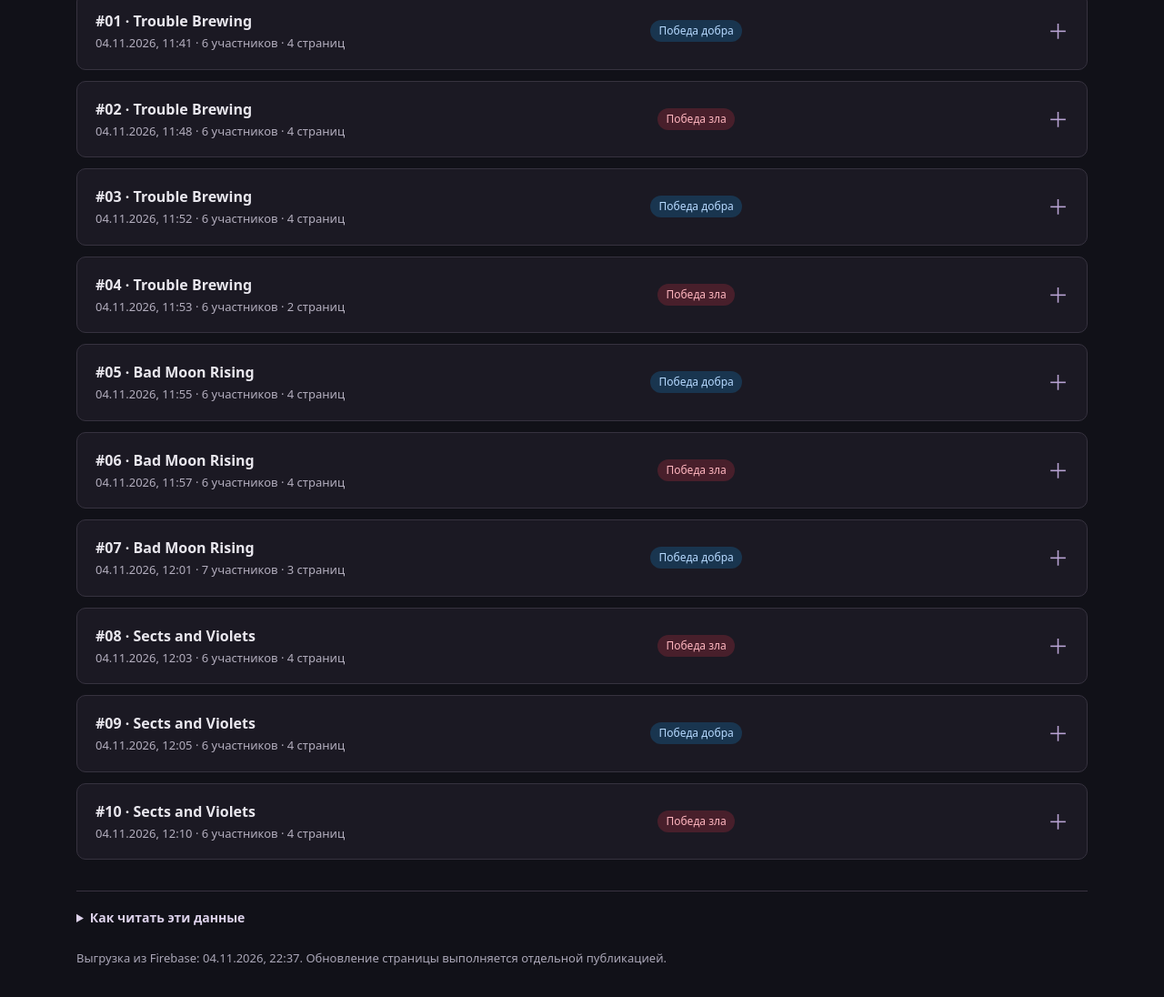
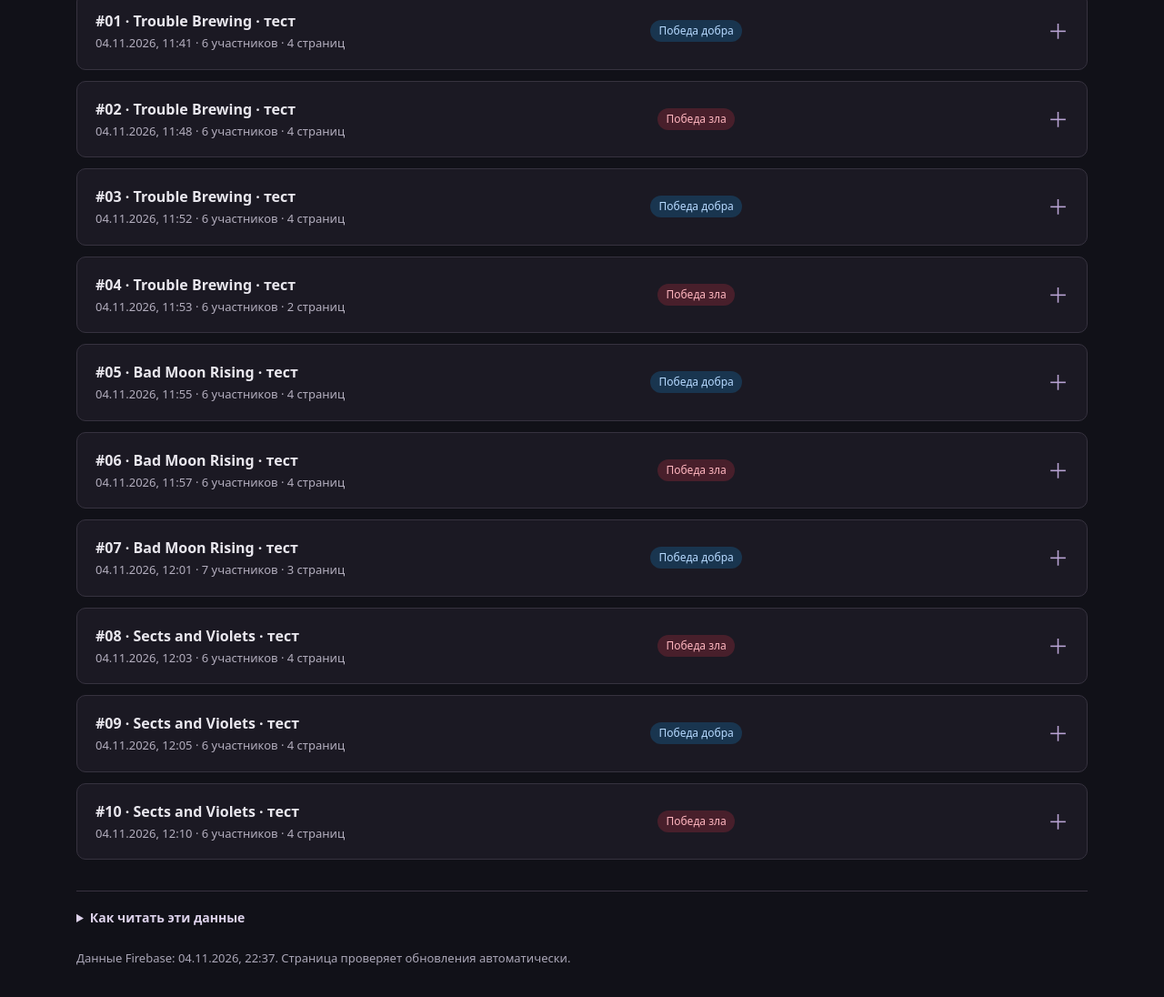
Before and after one commit to ultimatum424/botc-aid, a plain HTML site: page index.html in a window 1280 px wide. Shown: the part 1020-2116 px from the top of the page at 91% size. Drawn offline with Linux system fonts and the light colour scheme; no server answers.

Commit message:
Add automatic dataset refresh and separate test statistics

```diff
--- a/app.js
+++ b/app.js
@@ -28,10 +28,10 @@ function dateLabel(value){const date=new Date(value);return Number.isNaN(date.va
 function gameCard(game){
   const details=node('details',null,'game');details.id=`game-${game.gameId}`;
   const summary=node('summary'),title=node('div',null,'game-title-wrap');
-  title.append(node('div',`#${String(game.caseNumber).padStart(2,'0')} · ${game.script.name}`,'game-title'));
+  title.append(node('div',`${game.caseNumber?`#${String(game.caseNumber).padStart(2,'0')}`:game.gameId.slice(0,8)} · ${game.script.name}${game.isTest?' · тест':''}`,'game-title'));
   title.append(node('div',`${dateLabel(game.date)} · ${game.participants.length} участников · ${game.snapshots.length} страниц`,'game-subtitle'));
   summary.append(title,tag(winners[game.winner]??game.winner,game.winner));details.append(summary);
-  const body=node('div',null,'game-body');body.append(node('p',game.title,'notes'),node('h3','Итоговый состав'));
+  const body=node('div',null,'game-body');if(game.title)body.append(node('p',game.title,'notes'));body.append(node('h3','Итоговый состав'));
   body.append(table(['Место','Игрок / профиль','При раздаче','В конце','Команда','Состояние','Голос мёртвого'],game.participants.map(p=>[
     p.order+1,profileCell(p),p.dealtRoleLabel??'—',role(p.finalRoleId)+(p.relatedRoleId?` → ${role(p.relatedRoleId)}`:''),
     tag(alignments[p.finalAlignment]??p.finalAlignment,p.finalAlignment),p.isDead?'Мёртв':'Жив',p.usedGhostVote?'Использован':'Не использован'])));
@@ -48,11 +48,18 @@ function gameCard(game){
   select.addEventListener('change',renderSnapshot);renderSnapshot();
   body.append(node('p',`ID игры: ${game.gameId}`,'muted small'));details.append(body);return details;
 }
-async function init(){
-  const response=await fetch('./data/dataset.json');if(!response.ok)throw Error(`HTTP ${response.status}`);
-  const data=await response.json();if(data.schemaVersion!==1 || !data.isTest || !Array.isArray(data.games))throw Error('Неподдерживаемый формат');
+let currentData=null,currentHash=null,loading=false,explicitType=false;
+function renderPage(dataset){
+  const oldScript=$('script-filter').value,oldPlayer=$('player-filter').value;
+  if(!explicitType)$('type-filter').value=dataset.games.some(g=>!g.isTest)?'real':'test';
+  const mode=$('type-filter').value;
+  const data={...dataset,games:dataset.games.filter(g=>mode==='all' || (mode==='test')===g.isTest)};
+  $('test-notice').hidden=!data.games.some(g=>g.isTest);
   const stats=summarize(data);
-  for(const [count,label] of [[stats.gameCount,'тестовых игр'],[data.players.length,'профилей в базе'],[stats.identified,'участий с профилем'],[stats.snapshots,'страниц гримуара']]){
+  $('overview').replaceChildren();$('players').replaceChildren();
+  $('script-filter').replaceChildren(node('option','Все сценарии'));$('script-filter').firstChild.value='';
+  $('player-filter').replaceChildren(node('option','Все игроки и гости'));$('player-filter').firstChild.value='';
+  for(const [count,label] of [[stats.gameCount,'игр'],[data.players.length,'профилей в базе'],[stats.identified,'участий с профилем'],[stats.snapshots,'страниц гримуара']]){
     const box=node('div',null,'metric');box.append(node('strong',count),node('span',label));$('overview').append(box);}
   $('results').textContent=`Добро: ${stats.good} побед · Зло: ${stats.evil} побед · Без результата: ${stats.unknown} · Всего участий: ${stats.totalParticipants}, из них гостей: ${stats.guests}`;
   for(const player of stats.players){
@@ -64,12 +71,41 @@ async function init(){
     const option=node('option',player.name);option.value=player.publicId;$('player-filter').append(option);
   }
   for(const script of [...new Set(data.games.map(g=>g.script.name))]){const option=node('option',script);option.value=script;$('script-filter').append(option);}
+  if([...$('script-filter').options].some(o=>o.value===oldScript))$('script-filter').value=oldScript;
+  if([...$('player-filter').options].some(o=>o.value===oldPlayer))$('player-filter').value=oldPlayer;
   function renderGames(){const games=filterGames(data.games,$('script-filter').value,$('player-filter').value);
     $('game-count').textContent=`Показано ${games.length} из ${data.games.length}`;
     $('games').replaceChildren(...(games.length?games.map(gameCard):[node('p','Нет игр с выбранными фильтрами.','empty')]));}
-  $('script-filter').addEventListener('change',renderGames);$('player-filter').addEventListener('change',renderGames);
-  $('reset').addEventListener('click',()=>{$('script-filter').value='';$('player-filter').value='';renderGames();});
-  renderGames();$('updated').textContent=`Выгрузка из Firebase: ${dateLabel(data.generatedAt)}. Обновление страницы выполняется отдельной публикацией.`;
+  $('script-filter').onchange=renderGames;$('player-filter').onchange=renderGames;
+  $('reset').onclick=()=>{$('script-filter').value='';$('player-filter').value='';renderGames();};
+  renderGames();$('updated').textContent=`Данные Firebase: ${dateLabel(data.generatedAt)}. Страница проверяет обновления автоматически.`;
   $('status').hidden=true;$('content').hidden=false;
 }
-init().catch(error=>{$('status').textContent=`Не удалось загрузить статистику. Обновите страницу или скачайте JSON. ${error.message}`;});
+async function load(){
+  if(loading)return;loading=true;
+  try {
+    const response=await fetch(`./data/version.json?t=${Date.now()}`,{cache:'no-store',signal:AbortSignal.timeout(15_000)});
+    let version=null;
+    if(response.ok){version=await response.json();if(!/^[0-9a-f]{64}$/.test(version.sha256))throw Error('Invalid version');}
+    else if(response.status!==404)throw Error('Version unavailable');
+    if(version && version.sha256===currentHash){$('status').hidden=true;return;}
+    const json=await fetch(`./data/dataset.json?v=${version?.sha256??Date.now()}`,{cache:'no-store',signal:AbortSignal.timeout(15_000)});
+    if(!json.ok)throw Error('Dataset unavailable');
+    const bytes=await json.arrayBuffer();
+    if(version){const digest=await crypto.subtle.digest('SHA-256',bytes);const actual=[...new Uint8Array(digest)].map(n=>n.toString(16).padStart(2,'0')).join('');if(actual!==version.sha256)throw Error('Dataset changed');}
+    const data=JSON.parse(new TextDecoder().decode(bytes));
+    if(data.schemaVersion!==1 || !Array.isArray(data.games) || !Array.isArray(data.players))throw Error('Invalid dataset');
+    currentData=data;currentHash=version?.sha256??null;renderPage(data);
+    $('content').dataset.revision=String(data.publicationRevision??0);
+    $('content').dataset.sha256=currentHash??'';
+    $('content').querySelectorAll('details.game').forEach(card=>{if(card.id===location.hash.slice(1))card.open=true;});
+    document.querySelector('a[download]').href=`./data/dataset.json?v=${currentHash??Date.now()}`;
+  } catch {
+    $('status').hidden=false;$('status').textContent=currentData?'Не удалось обновить данные. Показана предыдущая версия; повторим автоматически.':'Не удалось загрузить статистику. Повторим автоматически; можно обновить страницу.';
+  } finally {loading=false;}
+}
+$('type-filter').addEventListener('change',()=>{explicitType=true;if(currentData)renderPage(currentData);});
+document.addEventListener('visibilitychange',()=>{if(document.visibilityState==='visible')load();});
+window.addEventListener('focus',load);
+setInterval(()=>{if(document.visibilityState==='visible')load();},60_000);
+load();
--- a/index.html
+++ b/index.html
@@ -13,9 +13,9 @@
   <main>
     <header>
       <div><span class="eyebrow">BLOOD ON THE CLOCKTOWER</span><h1>BOTC Aid <span>Статистика</span></h1></div>
-      <a class="button" href="./data/dataset.json" download="botc-test-games.json">Скачать JSON</a>
+      <a class="button" href="./data/dataset.json" download="botc-games.json">Скачать JSON</a>
     </header>
-    <p class="notice"><strong>Тестовые данные.</strong> Десять проверок Android-приложения. Игроки вымышлены, победители назначены для тестов.</p>
+    <p id="test-notice" class="notice" hidden><strong>Тестовые данные.</strong> Игроки вымышлены, победители назначены для тестов.</p>
     <p id="status" role="status">Загружаем игры…</p>
     <div id="content" hidden>
       <section aria-label="Общая статистика" id="overview" class="metrics"></section>
@@ -28,6 +28,7 @@
       <section aria-labelledby="games-heading">
         <div class="section-heading"><h2 id="games-heading">Игры</h2><span id="game-count" class="muted"></span></div>
         <div class="filters">
+          <label>Данные<select id="type-filter" aria-label="Данные"><option value="real">Реальные игры</option><option value="test">Тестовые игры</option><option value="all">Все игры</option></select></label>
           <label>Сценарий<select id="script-filter" aria-label="Сценарий"><option value="">Все сценарии</option></select></label>
           <label>Профиль<select id="player-filter" aria-label="Профиль"><option value="">Все игроки и гости</option></select></label>
           <button id="reset" type="button" class="button">Сбросить</button>
```
Also changed, not shown: 1 other file.
